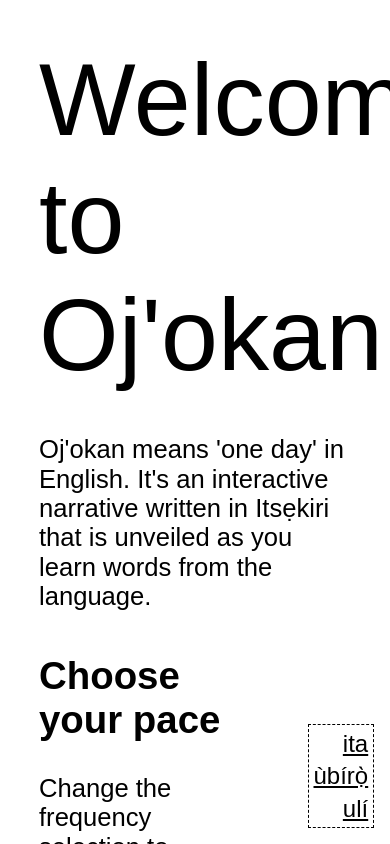
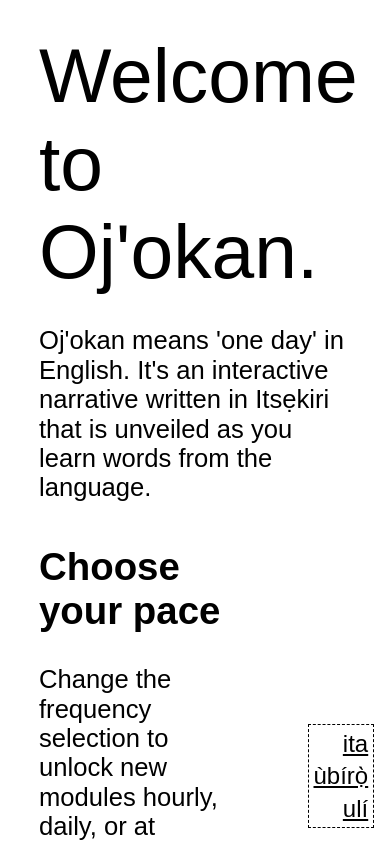
Before and after one commit to oa495/ojo-kan, a Vue app: page / in a window 390 px wide. Shown: the top 844 px of the page. Built offline with nearby package versions, Linux system fonts and the light colour scheme; a web font is replaced by a local one.

Commit message:
mobile fixes

```diff
--- a/src/App.vue
+++ b/src/App.vue
@@ -102,6 +102,7 @@ a:hover {
 
 a:visited, a:active, a:focus {
   color: black;
+  font-style: normal;
 }
 
 .nav-link {
--- a/src/views/HomeView.vue
+++ b/src/views/HomeView.vue
@@ -80,7 +80,7 @@ a.start {
 }
 
 @media (max-width: 500px) {
-  .container h1 {
+  .container.home h1 {
     font-size: 3em;
   }
 
```
